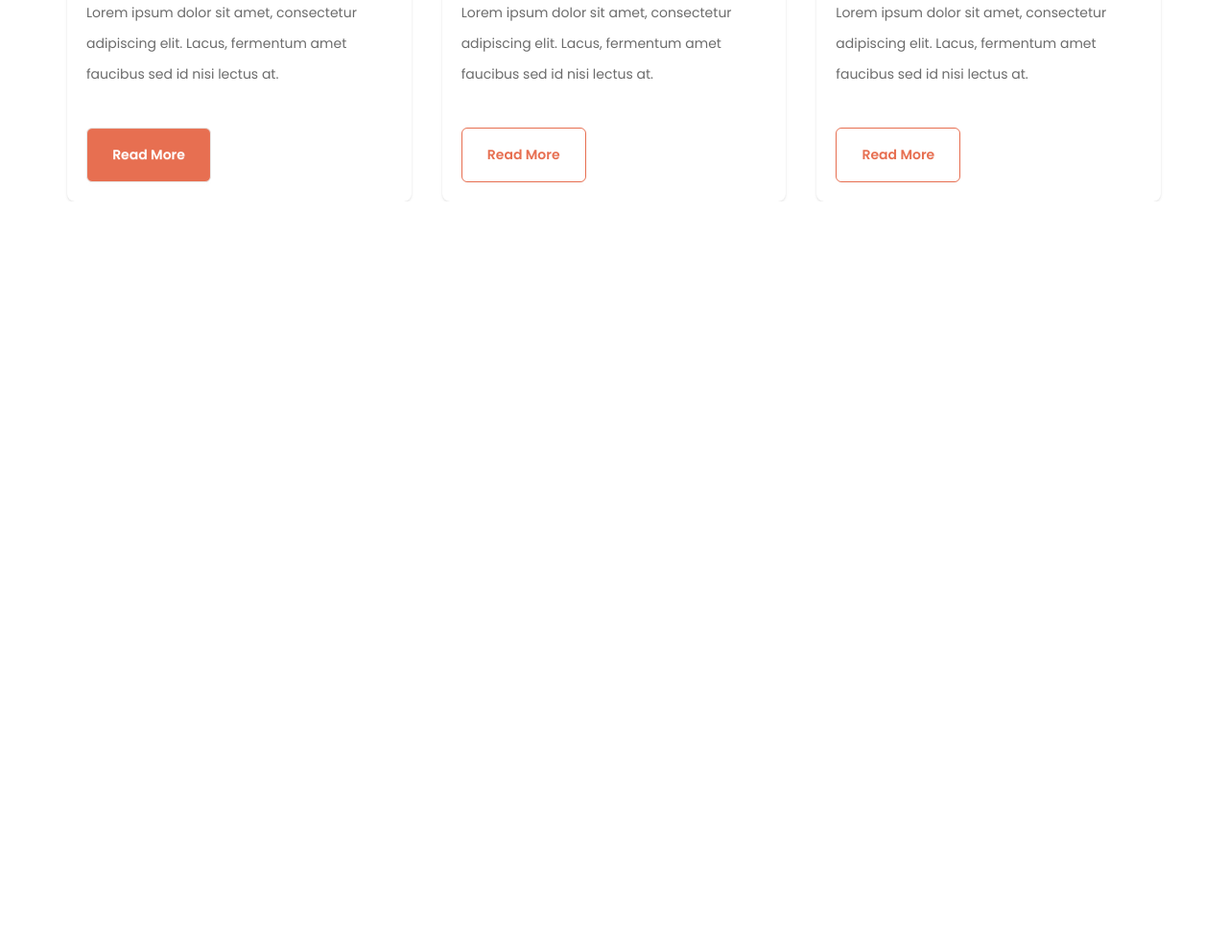
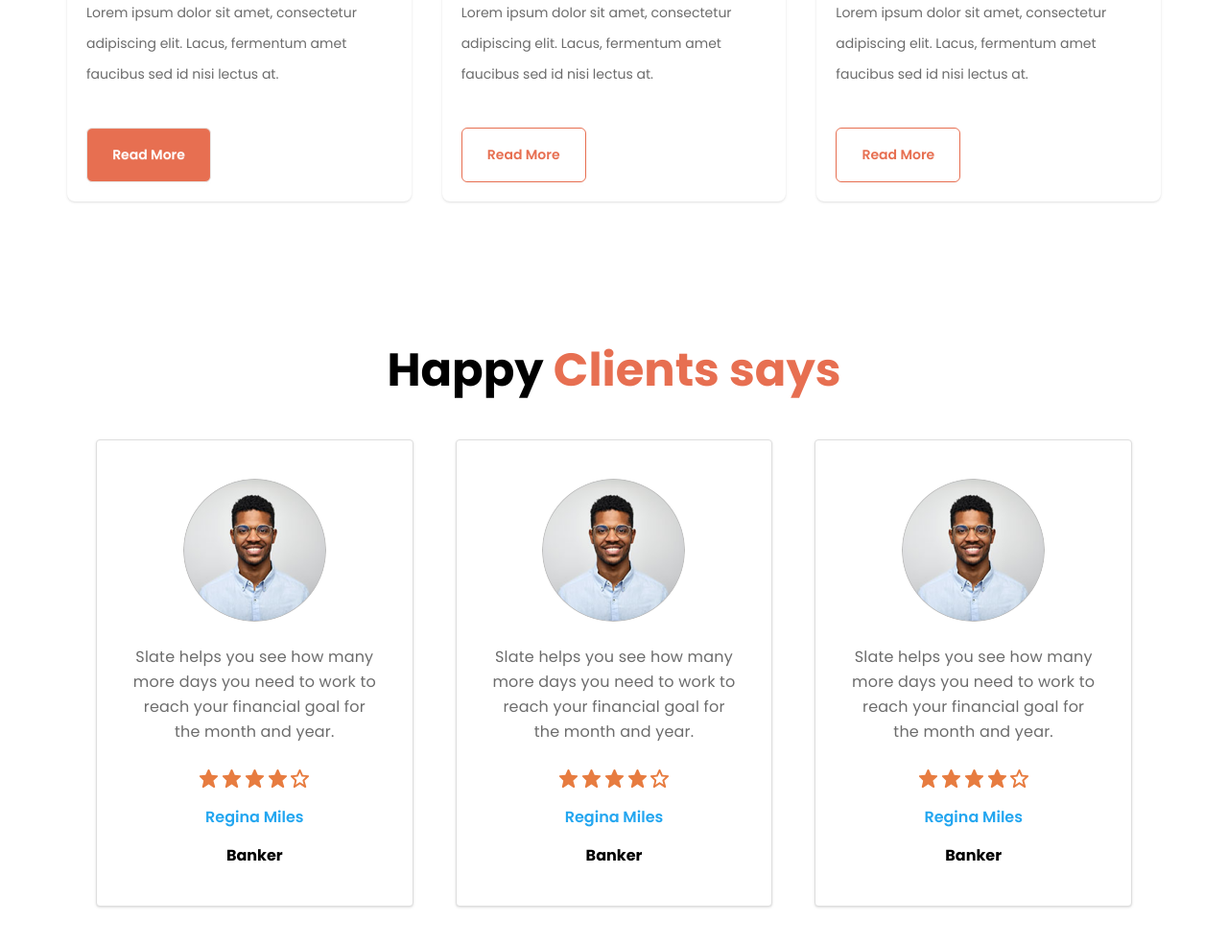
Before and after one commit to ashrafulalamasad/BikerZone-with-DaisyUI-and-TailwindCSS, a plain HTML site: page index.html in a window 1280 px wide. Shown: the part 1891-2876 px from the top of the page at 96% size. Before the commit the page ends 2101 px from the top, so only its background shows below. Drawn offline with nearby package versions, Linux system fonts and the light colour scheme.

Commit message:
Added client testimonials section

```diff
--- a/index.html
+++ b/index.html
@@ -169,6 +169,53 @@
                 </div>
             </div>
         </section>
+        <section class="max-w-[1080px] mx-auto mb-32">
+            <h1 class="text-center text-5xl font-semibold mb-12 mt-38">
+                <span class="text-black font-bold">Happy </span>
+                <span class="text-[#E76F51] font-bold">Clients says</span>
+            </h1>
+            <div class="grid grid-cols-1 md:grid-cols-2 lg:grid-cols-3 gap-11 place-items-center">
+                <div class="bg-white rounded-sm shadow border border-[#DEDEDE] px-[35px] py-[40px] w-full max-w-sm flex flex-col items-center">
+                    <img src="images/others/user-1.png" alt="Client" class="rounded-full w-[149px] h-[149px] object-cover mb-6">
+                    <p class="text-[16px] text-[#6C6C6C] text-center text-base md:text-[16px]  leading-[26px] tracking-[0.2px] mb-6">Slate helps you see how many more days you need to work to reach your financial goal for the month and year.</p>
+                    <div class="flex justify-center mb-4">
+                        <img src="images/icons/icn bxs-star.svg" alt="star" class="w-6 h-6">
+                        <img src="images/icons/icn bxs-star.svg" alt="star" class="w-6 h-6">
+                        <img src="images/icons/icn bxs-star.svg" alt="star" class="w-6 h-6">
+                        <img src="images/icons/icn bxs-star.svg" alt="star" class="w-6 h-6">
+                        <img src="images/icons/icn bx-star.svg" alt="star" class="w-6 h-6">
+                    </div>
+                    <span class="text-[#23A6F0] font-semibold block mb-4">Regina Miles</span>
+                    <span class="text-black font-bold">Banker</span>
+                </div>
+                <div class="bg-white rounded-sm shadow border border-[#DEDEDE] px-[35px] py-[40px] w-full max-w-sm flex flex-col items-center">
+                    <img src="images/others/user-1.png" alt="Client" class="rounded-full w-[149px] h-[149px] object-cover mb-6">
+                    <p class="text-[16px] text-[#6C6C6C] text-center text-base md:text-[16px]  leading-[26px] tracking-[0.2px] mb-6">Slate helps you see how many more days you need to work to reach your financial goal for the month and year.</p>
+                    <div class="flex justify-center mb-4">
+                        <img src="images/icons/icn bxs-star.svg" alt="star" class="w-6 h-6">
+                        <img src="images/icons/icn bxs-star.svg" alt="star" class="w-6 h-6">
+                        <img src="images/icons/icn bxs-star.svg" alt="star" class="w-6 h-6">
+                        <img src="images/icons/icn bxs-star.svg" alt="star" class="w-6 h-6">
+                        <img src="images/icons/icn bx-star.svg" alt="star" class="w-6 h-6">
+                    </div>
+                    <span class="text-[#23A6F0] font-semibold block mb-4">Regina Miles</span>
+                    <span class="text-black font-bold">Banker</span>
+                </div>
+                <div class="bg-white rounded-sm shadow border border-[#DEDEDE] px-[35px] py-[40px] w-full max-w-sm flex flex-col items-center">
+                    <img src="images/others/user-1.png" alt="Client" class="rounded-full w-[149px] h-[149px] object-cover mb-6">
+                    <p class="text-[16px] text-[#6C6C6C] text-center text-base md:text-[16px]  leading-[26px] tracking-[0.2px] mb-6">Slate helps you see how many more days you need to work to reach your financial goal for the month and year.</p>
+                    <div class="flex justify-center mb-4">
+                        <img src="images/icons/icn bxs-star.svg" alt="star" class="w-6 h-6">
+                        <img src="images/icons/icn bxs-star.svg" alt="star" class="w-6 h-6">
+                        <img src="images/icons/icn bxs-star.svg" alt="star" class="w-6 h-6">
+                        <img src="images/icons/icn bxs-star.svg" alt="star" class="w-6 h-6">
+                        <img src="images/icons/icn bx-star.svg" alt="star" class="w-6 h-6">
+                    </div>
+                    <span class="text-[#23A6F0] font-semibold block mb-4">Regina Miles</span>
+                    <span class="text-black font-bold">Banker</span>
+                </div>
+            </div>
+        </section>
     </main>
     <footer></footer>
 </body>
```
Also changed, not shown: images/icons/icn bx-star.svg (added), images/icons/icn bxs-star.svg (added).
